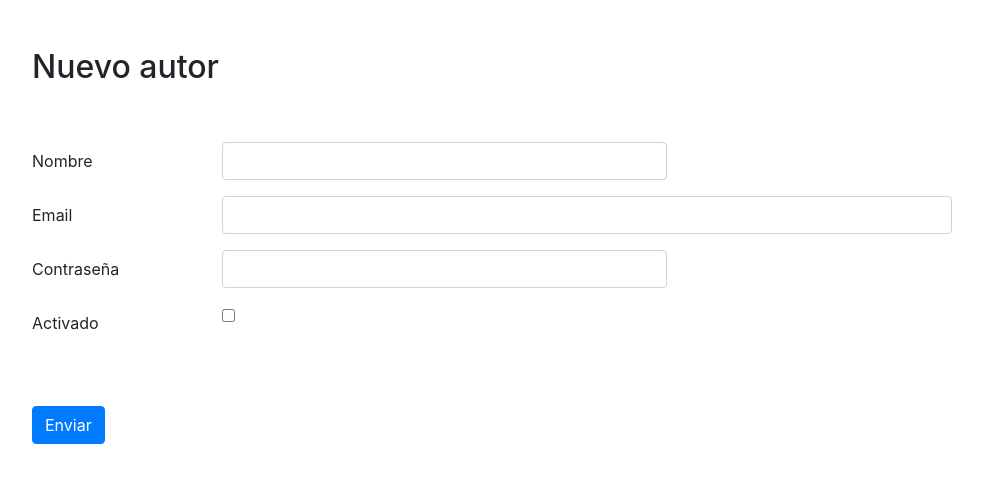
After one commit to AdrianNavarroGabino/curso-CodeIgniter-2020, a CodeIgniter app: page /CodeIgniter/index.php/admincontroller/registro in a window 1280 px wide. The commit adds this page. Shown: the top 491 px of the page, without its empty margins (53-1036 px from the left). Run offline with CodeIgniter, Linux system fonts and the light colour scheme.

Commit message:
10 - Creación de un blog 02 - Login (modelo-vista-controlador) 1

```diff
--- a/application/config/routes.php
+++ b/application/config/routes.php
@@ -63,6 +63,7 @@ $route['delete'] = 'ConsultasController/delete';
 
 
 $route['admin'] = 'AdminController/index';
+$route['admin/registro'] = 'AdminController/registro';
 
 $route['default_controller'] = 'welcome';
 $route['404_override'] = '';
--- a/application/controllers/AdminController.php
+++ b/application/controllers/AdminController.php
@@ -15,4 +15,17 @@ class AdminController extends CI_Controller {
 		);
 		$this->layoutblog->view($vista);
 	}
+
+	public function registro() {
+
+		$datos = array();
+
+		$vista = array(
+			'vista' => 'admin/new_autor.php',
+			'params' => $datos,
+			'layout' => 'ly_admin.php',
+			'titulo' => 'Prueba de controlador login'
+		);
+		$this->layoutblog->view($vista);
+	}
 }
--- /dev/null
+++ b/application/views/admin/new_autor.php
@@ -0,0 +1,63 @@
+
+<!-- Page Content -->
+  <div class="container">
+    <div class="row">
+      <div class="col-lg-12 text-lett">
+        <h2 class="mt-5">Nuevo autor</h2>
+      </div>
+    </div>
+    <br><br>
+    <div class="row">
+      <div class="col-lg-12 text-left">
+
+        <form role="form" action="/add_autor" method="post">
+
+
+          <div class="form-group row">
+            <label for="display_name" class="col-lg-2 col-form-label">Nombre</label>
+
+              <div class="col-lg-5 text-lett">
+                <input type="text" class="form-control" id="display_name" name="display_name" placeholder="">
+            </div>
+
+          </div>
+
+          <div class="form-group row">
+            <label for="email" class="col-lg-2 col-form-label">Email</label>
+
+              <div class="col-lg-8 text-lett">
+                  <input type="text" class="form-control" id="email" name="email" placeholder="">
+            </div>
+
+          </div>
+
+          <div class="form-group row">
+            <label for="password" class="col-lg-2 col-form-label">Contraseña</label>
+
+              <div class="col-lg-5 text-lett">
+                <input type="password" class="form-control" id="password" name="password" placeholder="">
+            </div>
+
+          </div>
+
+
+          <div class="form-group row">
+            <label for="enabled" class="col-lg-2 col-form-label">Activado</label>
+
+              <div class="col-lg-3 text-lett">
+                <input type="checkbox"  id="enabled" name="enabled">
+            </div>
+
+          </div>
+
+
+
+          <br><br>
+          <button type="submit" class="btn btn-primary">Enviar</button>
+        </form>
+
+        <br><br>
+      </div>
+    </div>
+
+  </div>
--- a/application/views/layoutsblog/ly_admin.php
+++ b/application/views/layoutsblog/ly_admin.php
@@ -18,32 +18,8 @@
 <body>
 
   <!-- Navigation -->
-  <nav class="navbar navbar-expand-lg navbar-dark bg-dark static-top">
-    <div class="container">
-      <a class="navbar-brand" href="#">Start Bootstrap</a>
-      <button class="navbar-toggler" type="button" data-toggle="collapse" data-target="#navbarResponsive" aria-controls="navbarResponsive" aria-expanded="false" aria-label="Toggle navigation">
-        <span class="navbar-toggler-icon"></span>
-      </button>
-      <div class="collapse navbar-collapse" id="navbarResponsive">
-        <ul class="navbar-nav ml-auto">
-          <li class="nav-item active">
-            <a class="nav-link" href="#">Home
-              <span class="sr-only">(current)</span>
-            </a>
-          </li>
-          <li class="nav-item">
-            <a class="nav-link" href="#">About</a>
-          </li>
-          <li class="nav-item">
-            <a class="nav-link" href="#">Services</a>
-          </li>
-          <li class="nav-item">
-            <a class="nav-link" href="#">Contact</a>
-          </li>
-        </ul>
-      </div>
-    </div>
-  </nav>
+
+
 
   <!-- Page Content -->
   <?php
```
Also changed, not shown: application/views/includes/menu.php (added, +26 -0 lines).
